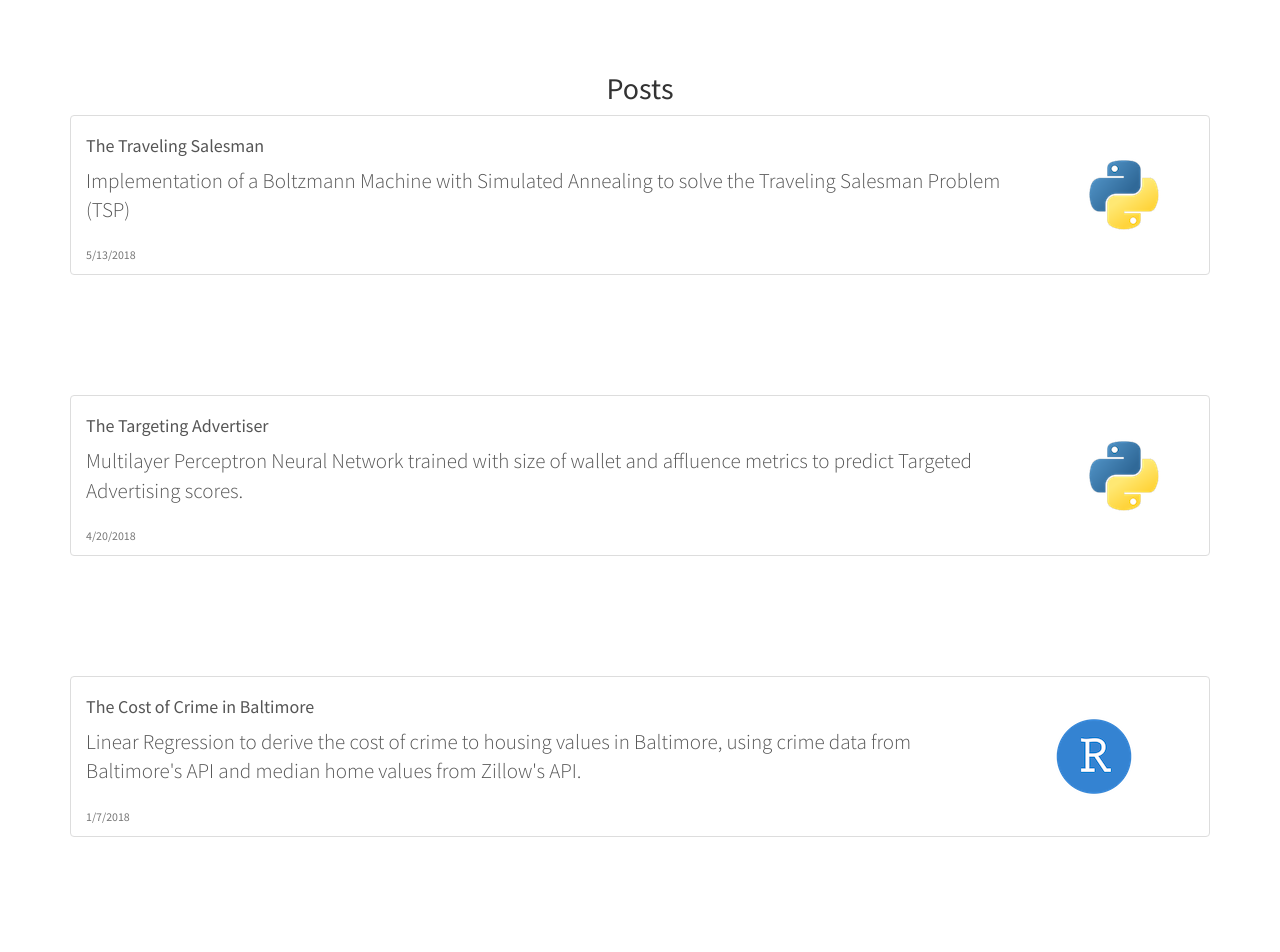
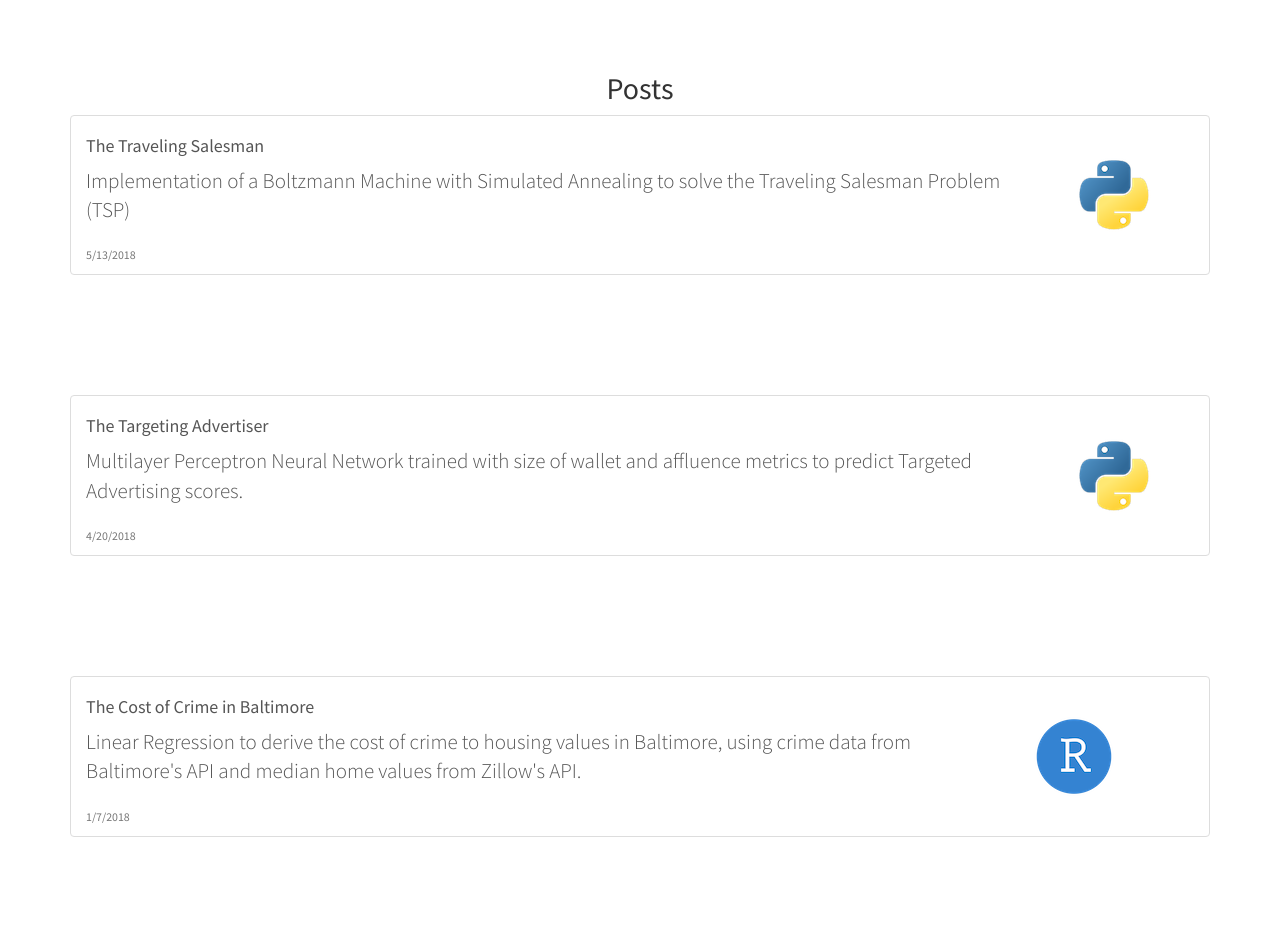
Before and after one commit to healyt22/healyt22.github.io, a Jekyll site: the page built from index.html, in a window 1280 px wide. Shown: the part 2600-3552 px from the top of the page. Built offline with Jekyll 4.4.1, drawn with Linux system fonts in a browser that asks for light colours.

```diff
--- a/_includes/posts.html
+++ b/_includes/posts.html
@@ -13,7 +13,7 @@
             <small class="text-muted">5/13/2018</small>
           </div>
           <div class="media-right media-middle">
-            <img src="img/python.png" class="media-object" hspace="20">
+            <img src="img/python.png" class="media-object" hspace="30">
           </div>
         </div>
       </a>
@@ -37,7 +37,7 @@
             <small class="text-muted">4/20/2018</small>
           </div>
           <div class="media-right media-middle">
-            <img src="img/python.png" class="media-object" hspace="20">
+            <img src="img/python.png" class="media-object" hspace="30">
           </div>
         </div>
       </a>
@@ -61,7 +61,7 @@
             <small class="text-muted">1/7/2018</small>
           </div>
           <div class="media-right media-middle">
-            <img src="img/R.png" class="media-object">
+            <img src="img/R.png" class="media-object" hspace="20">
           </div>
         </div>
       </a>
```
